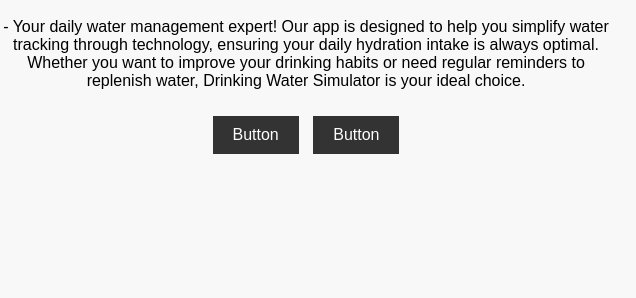
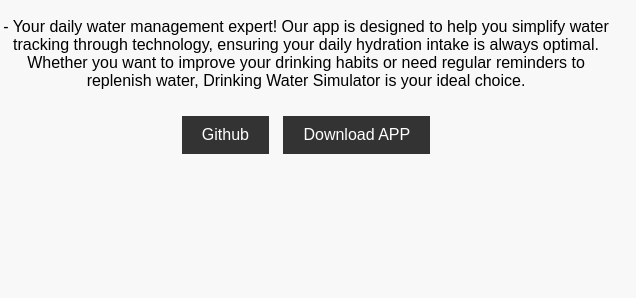
Before and after one commit to ChaceHH-H/-chacehhh-.github.io, a plain HTML site: page index.html in a window 1280 px wide. Shown: the part 311-609 px from the top of the page, 644-1280 px from the left. Drawn offline with Linux system fonts and the light colour scheme.

Commit message:
Update index.html

```diff
--- a/index.html
+++ b/index.html
@@ -91,8 +91,8 @@
   <div class="text-block">
     <h1>Welcome to Drinking Water Simulator</h1>
     <p> - Your daily water management expert! Our app is designed to help you simplify water tracking through technology, ensuring your daily hydration intake is always optimal. Whether you want to improve your drinking habits or need regular reminders to replenish water, Drinking Water Simulator is your ideal choice.</p>
-    <a href="#" class="button">Button</a>
-    <a href="#" class="button">Button</a>
+    <a href="https://github.com/ChaceHH-H/casa0015-HHC" class="button">Github</a>
+    <a href="https://drive.google.com/uc?export=download&id=1XZv-EHS6X5hRax5uGrWnLYeDrSv9vgte" download="Water Reminder" class="button">Download APP</a>
   </div>
   <div class="image-block">
     <img src="https://github.com/ChaceHH-H/Image/blob/main/mockup-b109ed1d.jpg?raw=true" alt="App Introduction Image">
```
